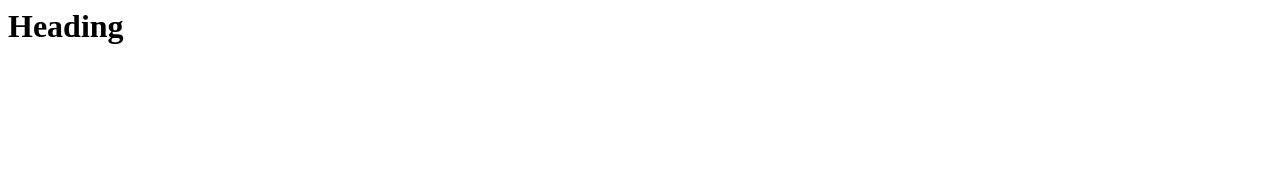
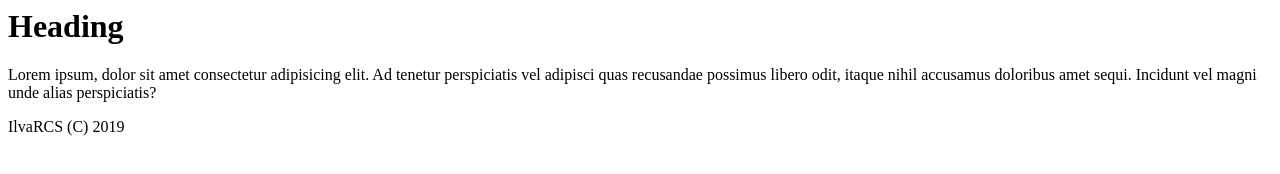
Before and after one commit to ilvuciis/RCS_HW1, a plain HTML site: page index.html in a window 1280 px wide. Drawn offline with Linux system fonts and the light colour scheme.

Commit message:
Main structure

```diff
--- a/index.html
+++ b/index.html
@@ -4,6 +4,16 @@
     <title> My New Page</title>
   </head>
   <body>
-    <h1> Heading </h1>
+    <main>
+      <h1>Heading </h1>
+
+    <p>
+Lorem ipsum, dolor sit amet consectetur adipisicing elit. Ad tenetur perspiciatis vel adipisci quas recusandae possimus libero odit, itaque nihil accusamus doloribus amet sequi. Incidunt vel magni unde alias perspiciatis?
+    </p>
+    </main>
+
+    <footer>
+      IlvaRCS (C) 2019
+    </footer>
   </body>
 </html>
```
